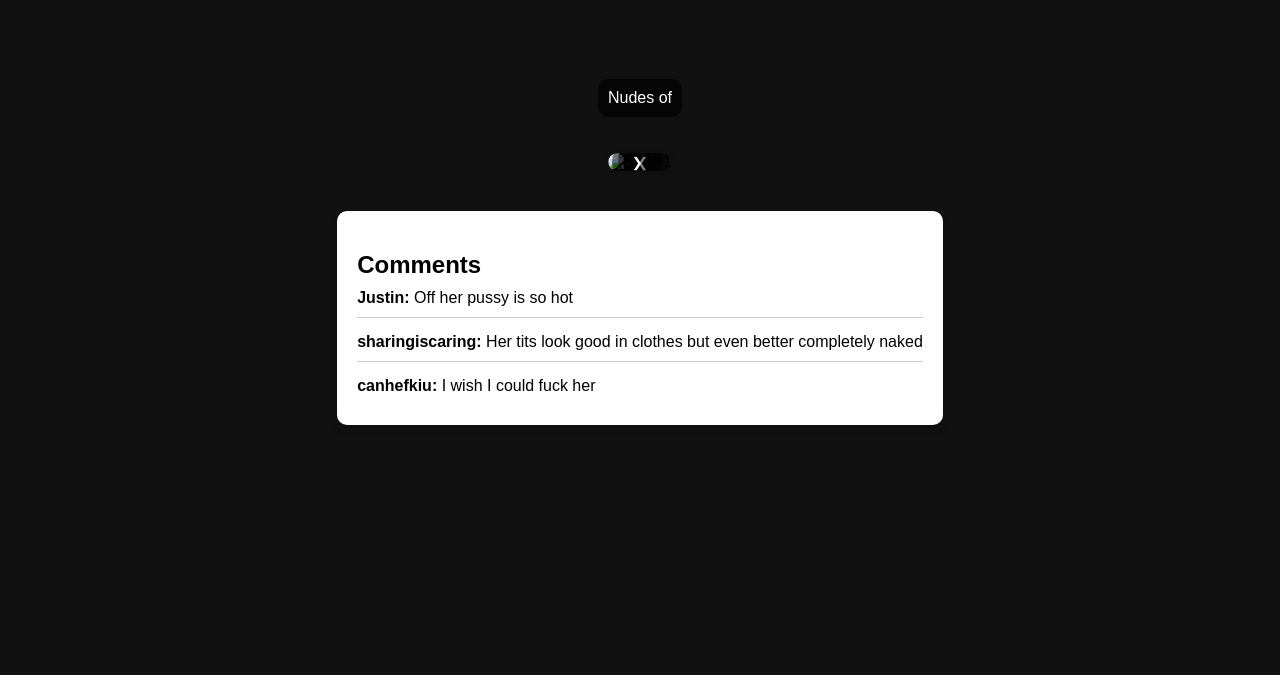
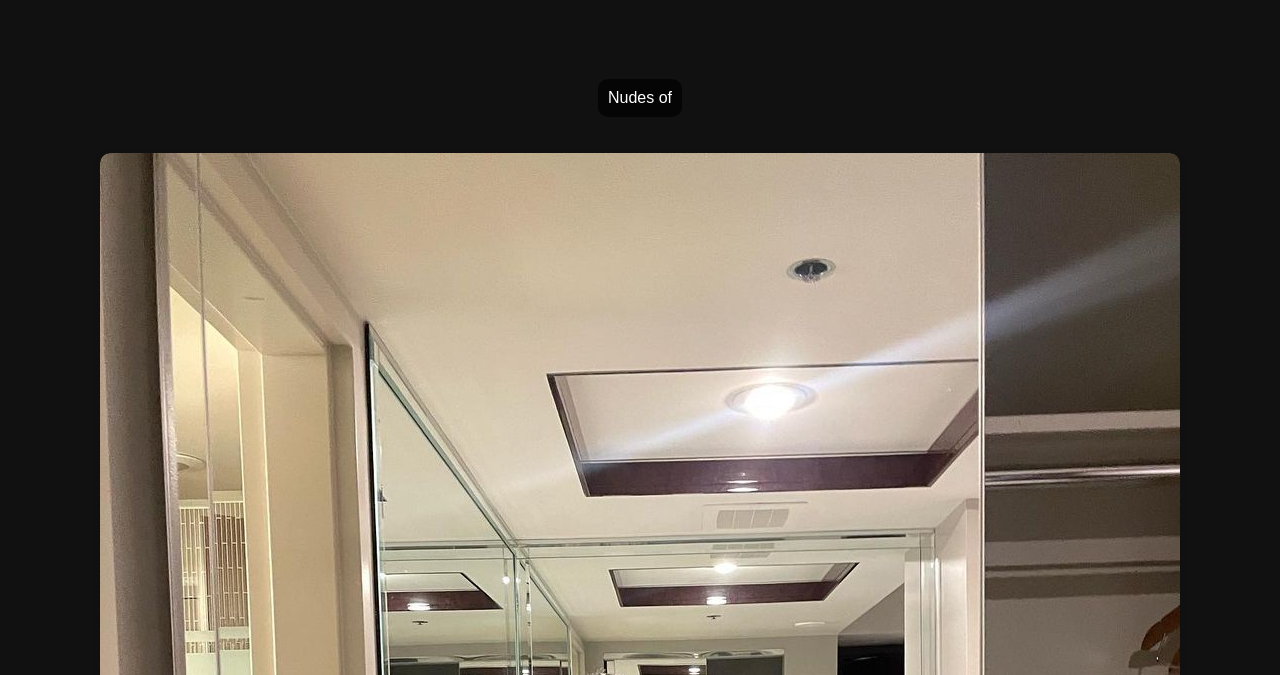
Before and after one commit to goodleaks/cherliess, a plain HTML site: page index.html in a window 1280 px wide. Shown: the part 125-800 px from the top of the page. Drawn offline with Linux system fonts and the light colour scheme.

Commit message:
Update index.html

```diff
--- a/index.html
+++ b/index.html
@@ -184,9 +184,9 @@
 <p class="caption">Nudes of </p>
 
 <div class="slideshow-container">
-    <img src=".jpeg" class="slides active" alt="Slide 1">
-    <img src=".jpeg" class="slides" alt="Slide 2">
-    <img src=".jpeg" class="slides" alt="Slide 3">
+    <img src="IMG_1450.jpeg" class="slides active" alt="Slide 1">
+    <img src="IMG_1477.jpeg" class="slides" alt="Slide 2">
+    <img src="IMG_1478.jpeg" class="slides" alt="Slide 3">
     <img src="image.jpg" class="slides" alt="Slide 4">
     <button class="prev" onclick="changeSlide(-1)">&#10094;</button>
     <button class="next" onclick="changeSlide(1)">&#10095;</button>
```
